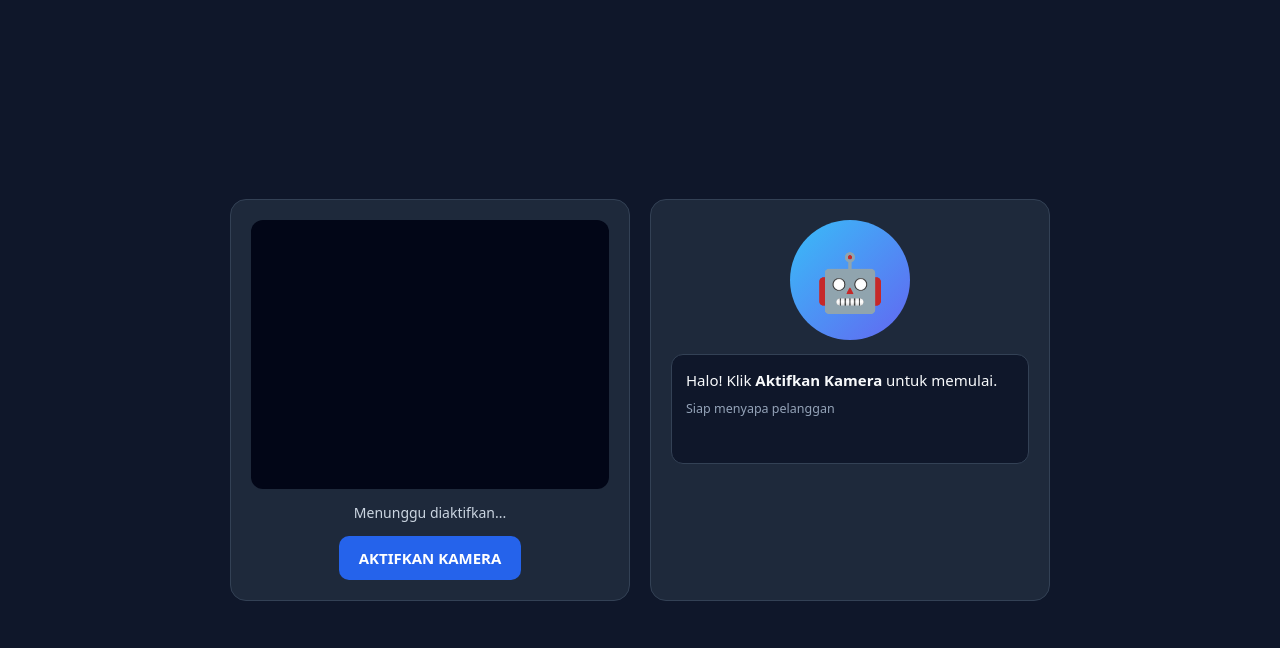
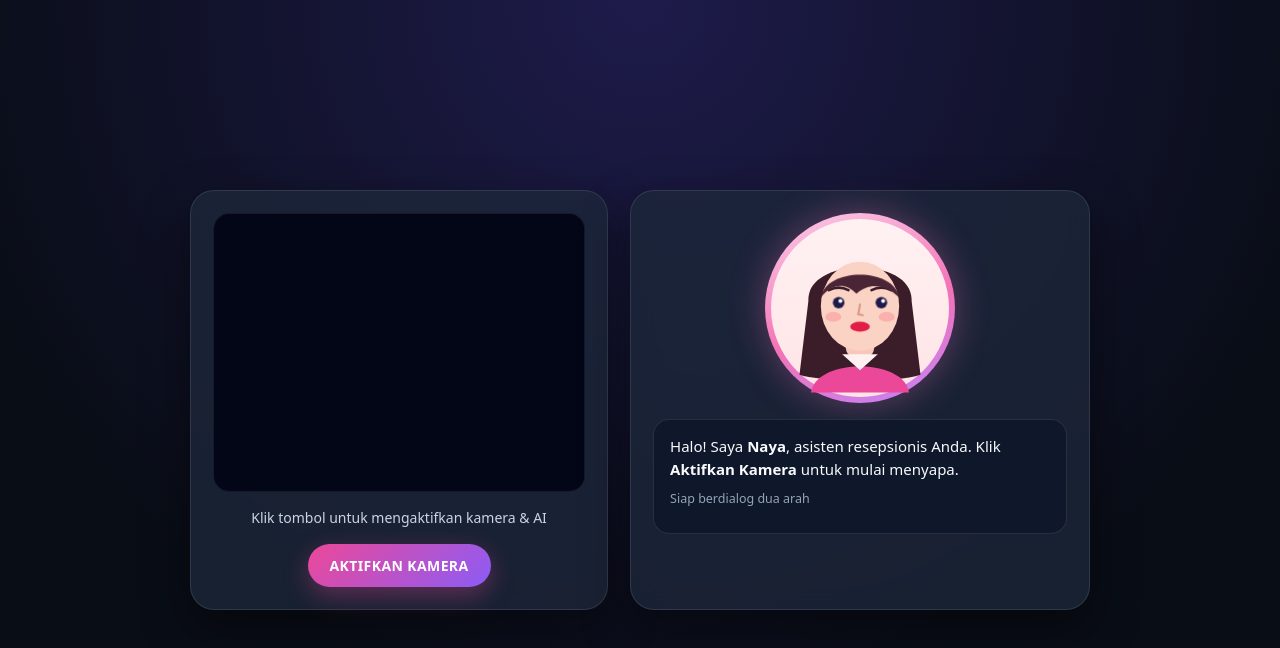
Before and after one commit to Inengahbudiastawan/nilai, a plain HTML site: page index.html in a window 1280 px wide. Drawn offline with Linux system fonts and the light colour scheme.

Commit message:
Refactor index.html for styling and functionality
Updated styles and HTML structure for improved layout and appearance. Modified JavaScript variables and messages for better user interaction.

```diff
--- a/index.html
+++ b/index.html
@@ -5,104 +5,178 @@
   <meta name="viewport" content="width=device-width, initial-scale=1.0" />
   <title>Avatar Resepsionis AI</title>
   <style>
-    * { box-sizing: border-box; font-family: system-ui, -apple-system, sans-serif; }
+    * { box-sizing: border-box; font-family: system-ui, -apple-system, BlinkMacSystemFont, "Segoe UI", sans-serif; }
     body {
       margin: 0;
       min-height: 100vh;
-      background: #0f172a;
+      background: radial-gradient(circle at top, #1e1b4b, #090d16 70%);
       color: #f8fafc;
+      display: flex;
+      align-items: center;
+      justify-content: center;
+      padding: 20px;
+    }
+    .app {
+      width: 100%;
+      max-width: 900px;
+      display: grid;
+      grid-template-columns: 1fr 1.1fr;
+      gap: 22px;
+    }
+    @media (max-width: 760px) {
+      .app { grid-template-columns: 1fr; }
+    }
+    .panel {
+      background: rgba(30, 41, 59, 0.75);
+      backdrop-filter: blur(12px);
+      border: 1px solid rgba(255, 255, 255, 0.1);
+      border-radius: 24px;
+      padding: 22px;
       display: flex;
       flex-direction: column;
       align-items: center;
-      justify-content: center;
-      padding: 20px;
-      gap: 20px;
-    }
-    .container {
-      width: 100%;
-      max-width: 820px;
-      display: grid;
-      grid-template-columns: 1fr 1fr;
-      gap: 20px;
-    }
-    @media (max-width: 680px) {
-      .container { grid-template-columns: 1fr; }
-    }
-    .card {
-      background: #1e293b;
-      border: 1px solid #334155;
-      border-radius: 16px;
-      padding: 20px;
-      display: flex;
-      flex-direction: column;
-      align-items: center;
-      gap: 14px;
+      gap: 16px;
+      box-shadow: 0 20px 50px rgba(0, 0, 0, 0.45);
     }
     video {
       width: 100%;
       aspect-ratio: 4 / 3;
       object-fit: cover;
-      border-radius: 12px;
+      border-radius: 16px;
       background: #020617;
       transform: scaleX(-1);
+      border: 1px solid rgba(255, 255, 255, 0.08);
     }
-    .avatar {
-      width: 120px;
-      height: 120px;
+    #cameraStatus {
+      font-size: 14px;
+      color: #cbd5e1;
+      text-align: center;
+      min-height: 20px;
+    }
+    button {
+      background: linear-gradient(135deg, #ec4899, #8b5cf6);
+      color: #fff;
+      border: none;
+      padding: 12px 22px;
+      border-radius: 999px;
+      font-size: 14px;
+      font-weight: 700;
+      letter-spacing: 0.4px;
+      cursor: pointer;
+      transition: transform 0.15s ease, box-shadow 0.2s ease;
+      box-shadow: 0 8px 24px rgba(236, 72, 153, 0.35);
+    }
+    button:hover {
+      transform: translateY(-1px);
+      box-shadow: 0 12px 28px rgba(139, 92, 246, 0.45);
+    }
+    .avatar-stage {
+      width: 190px;
+      height: 190px;
       border-radius: 50%;
-      background: linear-gradient(135deg, #38bdf8, #6366f1);
-      display: flex;
-      align-items: center;
-      justify-content: center;
-      font-size: 56px;
-      transition: transform 0.2s ease, box-shadow 0.2s ease;
+      background: linear-gradient(160deg, #fbcfe8, #f472b6 55%, #c084fc);
+      padding: 6px;
+      box-shadow: 0 0 35px rgba(244, 114, 182, 0.35);
+      transition: box-shadow 0.25s ease, transform 0.25s ease;
     }
-    .avatar.talking {
-      transform: scale(1.08);
-      box-shadow: 0 0 28px rgba(56, 189, 248, 0.75);
-      animation: pulse 0.6s infinite alternate;
+    .avatar-stage.talking {
+      box-shadow: 0 0 48px rgba(244, 114, 182, 0.8), 0 0 20px rgba(168, 85, 247, 0.6);
+      transform: scale(1.03);
     }
-    @keyframes pulse {
-      from { transform: scale(1.03); }
-      to { transform: scale(1.12); }
+    .avatar-svg {
+      width: 100%;
+      height: 100%;
+      border-radius: 50%;
+      background: linear-gradient(180deg, #fff1f2 0%, #ffe4e6 100%);
+      overflow: visible;
+    }
+    .eye-lid {
+      transform-box: fill-box;
+      transform-origin: center;
+      animation: blink 4.2s infinite;
+    }
+    @keyframes blink {
+      0%, 94%, 100% { transform: scaleY(1); }
+      97% { transform: scaleY(0.08); }
+    }
+    .mouth-shape {
+      transform-box: fill-box;
+      transform-origin: center;
+      transition: transform 0.12s ease;
+    }
+    .avatar-stage.talking .mouth-shape {
+      animation: talkMouth 0.26s infinite alternate ease-in-out;
+    }
+    @keyframes talkMouth {
+      0% { transform: scaleY(0.55) scaleX(1.05); }
+      100% { transform: scaleY(1.45) scaleX(0.92); }
     }
     .speech {
       width: 100%;
-      min-height: 110px;
-      background: #0f172a;
-      border: 1px solid #334155;
-      border-radius: 12px;
-      padding: 14px;
-      line-height: 1.5;
+      min-height: 115px;
+      background: rgba(15, 23, 42, 0.85);
+      border: 1px solid rgba(255, 255, 255, 0.1);
+      border-radius: 16px;
+      padding: 15px 16px;
+      line-height: 1.55;
       font-size: 15px;
     }
-    .speech.speaking { border-color: #38bdf8; }
-    .speech small { display: block; margin-top: 8px; color: #94a3b8; }
-    #cameraStatus { font-size: 14px; color: #cbd5e1; text-align: center; }
-    button {
-      background: #2563eb;
-      color: white;
-      border: none;
-      padding: 12px 20px;
-      border-radius: 10px;
-      font-size: 15px;
-      font-weight: 600;
-      cursor: pointer;
+    .speech.speaking {
+      border-color: #f472b6;
     }
-    button:hover { background: #1d4ed8; }
+    .speech small {
+      display: block;
+      margin-top: 8px;
+      color: #94a3b8;
+      font-size: 12.5px;
+    }
   </style>
 </head>
 <body>
-  <div class="container">
-    <div class="card">
+  <div class="app">
+    <div class="panel">
       <video id="cameraVideo" playsinline muted></video>
-      <div id="cameraStatus">Menunggu diaktifkan...</div>
+      <div id="cameraStatus">Klik tombol untuk mengaktifkan kamera & AI</div>
       <button id="cameraBtn">AKTIFKAN KAMERA</button>
     </div>
 
-    <div class="card">
-      <div class="avatar" aria-hidden="true">🤖</div>
-      <div class="speech">Halo! Klik <b>Aktifkan Kamera</b> untuk memulai.<small>Siap menyapa pelanggan</small></div>
+    <div class="panel">
+      <div class="avatar-stage" aria-hidden="true">
+        <svg class="avatar-svg" viewBox="0 0 200 200">
+          <!-- Rambut belakang -->
+          <path d="M42 92 C40 42, 160 42, 158 92 L168 175 C140 184, 60 184, 32 175 Z" fill="#3b1d2a" />
+          <!-- Leher & bahu -->
+          <rect x="84" y="126" width="32" height="30" rx="12" fill="#f7c8b8" />
+          <path d="M45 195 C50 156, 150 156, 155 195 Z" fill="#ec4899" />
+          <path d="M80 152 L100 170 L120 152 Z" fill="#fff1f2" />
+          <!-- Wajah -->
+          <ellipse cx="100" cy="98" rx="44" ry="50" fill="#fbd3c4" />
+          <!-- Pipi merona -->
+          <ellipse cx="70" cy="110" rx="9" ry="5.5" fill="#fb7185" opacity="0.35" />
+          <ellipse cx="130" cy="110" rx="9" ry="5.5" fill="#fb7185" opacity="0.35" />
+          <!-- Alis -->
+          <path d="M65 80 Q76 74 87 80" stroke="#3b1d2a" stroke-width="3" fill="none" stroke-linecap="round" />
+          <path d="M113 80 Q124 74 135 80" stroke="#3b1d2a" stroke-width="3" fill="none" stroke-linecap="round" />
+          <!-- Mata -->
+          <g class="eye-lid">
+            <circle cx="76" cy="94" r="6.5" fill="#1e1b4b" />
+            <circle cx="78" cy="92" r="2.2" fill="#ffffff" />
+            <circle cx="124" cy="94" r="6.5" fill="#1e1b4b" />
+            <circle cx="126" cy="92" r="2.2" fill="#ffffff" />
+          </g>
+          <!-- Hidung -->
+          <path d="M100 96 L98 107 L103 108" stroke="#d99b88" stroke-width="2.4" fill="none" stroke-linecap="round" />
+          <!-- Mulut -->
+          <ellipse class="mouth-shape" cx="100" cy="121" rx="11" ry="5.5" fill="#e11d48" />
+          <!-- Poni depan -->
+          <path d="M56 88 C62 54, 138 54, 144 88 C128 73, 110 71, 96 84 C82 70, 68 74, 56 88 Z" fill="#4a2535" />
+        </svg>
+      </div>
+
+      <div class="speech">
+        Halo! Saya <b>Naya</b>, asisten resepsionis Anda. Klik <b>Aktifkan Kamera</b> untuk mulai menyapa.
+        <small>Siap berdialog dua arah</small>
+      </div>
     </div>
   </div>
 
@@ -112,16 +186,16 @@
       FilesetResolver
     } from "https://cdn.jsdelivr.net/npm/@mediapipe/tasks-vision@0.10.14";
 
-    const GEMINI_API_KEY = "MASUKKAN_API_KEY_GEMINI_ANDA";
+    const GEMINI_API_KEY = "AQ.Ab8RN6Jn8FjR57KqSXL56zZ-xQtSwLHX4w0s-kJ8w6WdlAZgBg";
     const SYSTEM_PROMPT =
-      "Kamu adalah asisten resepsionis AI yang ramah, sopan, dan membantu. " +
+      "Kamu adalah Naya, asisten resepsionis wanita yang ramah, hangat, sopan, dan membantu. " +
       "Jawab dalam bahasa Indonesia yang natural dan singkat (maksimal 2-3 kalimat). " +
       "Jangan gunakan simbol aneh, emoji, atau format markdown karena teks akan dibacakan lewat suara.";
 
     const video = document.getElementById("cameraVideo");
     const cameraBtn = document.getElementById("cameraBtn");
     const cameraStatus = document.getElementById("cameraStatus");
-    const avatar = document.querySelector(".avatar");
+    const avatar = document.querySelector(".avatar-stage");
     const speechBox = document.querySelector(".speech");
 
     let detector = null;
@@ -147,7 +221,7 @@
 
       recognition.onresult = async (event) => {
         const userText = event.results[0][0].transcript;
-        speechBox.innerHTML = `🗣️ <i>"${userText}"</i><small>Sedang berpikir...</small>`;
+        speechBox.innerHTML = `🗣️ <i>"${userText}"</i><small>Naya sedang berpikir...</small>`;
         await processConversation(userText);
       };
 
@@ -156,7 +230,7 @@
         if (event.error === "no-speech" && greeted && !isSpeaking) {
           setTimeout(startListening, 500);
         } else {
-          cameraStatus.textContent = "🟢 Pelanggan terdeteksi";
+          cameraStatus.textContent = "🟢 Pengunjung terdeteksi";
         }
       };
 
@@ -173,12 +247,12 @@
       isSpeaking = true;
       speechBox.classList.add("speaking");
       avatar.classList.add("talking");
-      speechBox.innerHTML = `🤖 ${message}<small>Saya mendengarkan Anda...</small>`;
+      speechBox.innerHTML = `✨ ${message}<small>Naya mendengarkan Anda...</small>`;
 
       const utterance = new SpeechSynthesisUtterance(message);
       utterance.lang = "id-ID";
       utterance.rate = 1.0;
-      utterance.pitch = 1.05;
+      utterance.pitch = 1.15;
 
       utterance.onend = () => {
         isSpeaking = false;
@@ -215,12 +289,12 @@
     }
 
     async function processConversation(userText) {
-      cameraStatus.textContent = "🧠 AI sedang memproses jawaban...";
+      cameraStatus.textContent = "🧠 Naya sedang menyiapkan jawaban...";
       chatHistory.push({ role: "user", parts: [{ text: userText }] });
 
       try {
         const response = await fetch(
-          `https://generativelanguage.googleapis.com/v1beta/models/gemini-2.5-flash:generateContent?key=${GEMINI_API_KEY}`,
+          `https://generativelanguage.googleapis.com/v1beta/models/gemini-2.5-flash:generateContent?key=${AQ.Ab8RN6Jn8FjR57KqSXL56zZ-xQtSwLHX4w0s-kJ8w6WdlAZgBg}`,
           {
             method: "POST",
             headers: { "Content-Type": "application/json" },
@@ -240,7 +314,7 @@
         speak(aiReply, true);
       } catch (error) {
         console.error("Error AI:", error);
-        speak("Maaf, koneksi saya sedang terganggu. Ada lagi yang bisa dibantu?", true);
+        speak("Maaf, koneksi saya sedang terganggu. Ada lagi yang bisa saya bantu?", true);
       }
     }
 
@@ -269,7 +343,7 @@
           minDetectionConfidence: 0.6
         });
 
-        cameraStatus.textContent = "🟢 AI AKTIF - Menunggu pelanggan...";
+        cameraStatus.textContent = "🟢 AI AKTIF - Menunggu pengunjung...";
         cameraBtn.textContent = "KAMERA AKTIF";
         detectFace();
       } catch (error) {
@@ -292,7 +366,7 @@
         if (!greeted) {
           greeted = true;
           chatHistory = [];
-          const greetingText = "Halo! Selamat datang. Ada yang bisa saya bantu hari ini?";
+          const greetingText = "Halo! Selamat datang. Saya Naya, ada yang bisa saya bantu hari ini?";
           chatHistory.push({ role: "model", parts: [{ text: greetingText }] });
           speak(greetingText, true);
         }
@@ -303,8 +377,8 @@
           chatHistory = [];
           stopListening();
           speechSynthesis.cancel();
-          cameraStatus.textContent = "🔵 Menunggu pelanggan...";
-          speechBox.innerHTML = "🤖 Menunggu kedatangan pelanggan...";
+          cameraStatus.textContent = "🔵 Menunggu pengunjung...";
+          speechBox.innerHTML = "Halo! Saya <b>Naya</b>, siap menyapa pengunjung berikutnya.<small>Menunggu di depan kamera</small>";
         }
       }
 
```
